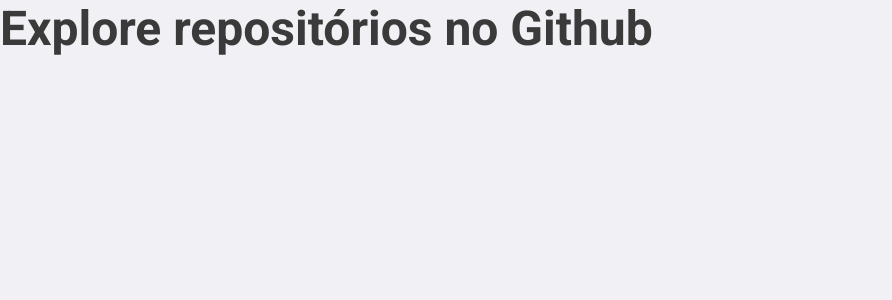
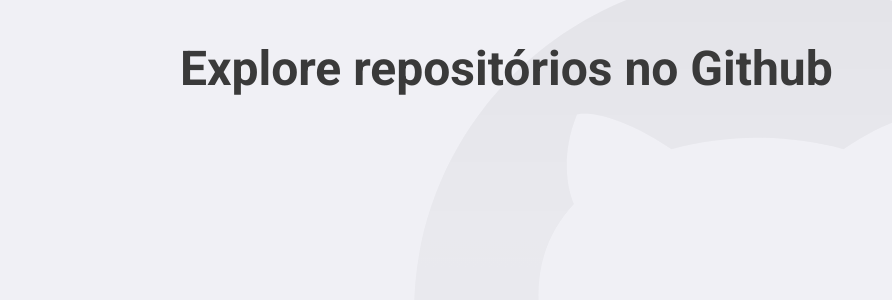
Before and after one commit to LulaCrackudo/react-js, a React (Create React App) app: page / in a window 1280 px wide. Shown: the top 300 px of the page, without its empty margins (0-892 px from the left). Built offline with nearby package versions, Linux system fonts and the light colour scheme.

Commit message:
add assets to global styles

```diff
--- a/src/styles/global.ts
+++ b/src/styles/global.ts
@@ -1,4 +1,5 @@
 import { createGlobalStyle } from "styled-components";
+import githubBackground from "../assets/github-logo.svg";
 
 export default createGlobalStyle`
 	* {
@@ -8,10 +9,18 @@
 		box-sizing: border-box;
 	}
 	body {
-		background-color: #f0f0f5;
+		background: #f0f0f5 url(${githubBackground}) no-repeat 70% top;
 		-webkit-font-smoothing: antialiased;
 	}
 	body, input, button {
 		font: 16px Roboto, sans-serif;
 	}
+	#root {
+		max-width: 960px;
+		margin: 0 auto;
+		padding: 40px 20px;
+	}
+	button {
+		cursor: pointer;
+	}
 `;
```
Also changed, not shown: src/assets/github-logo.svg (added).
